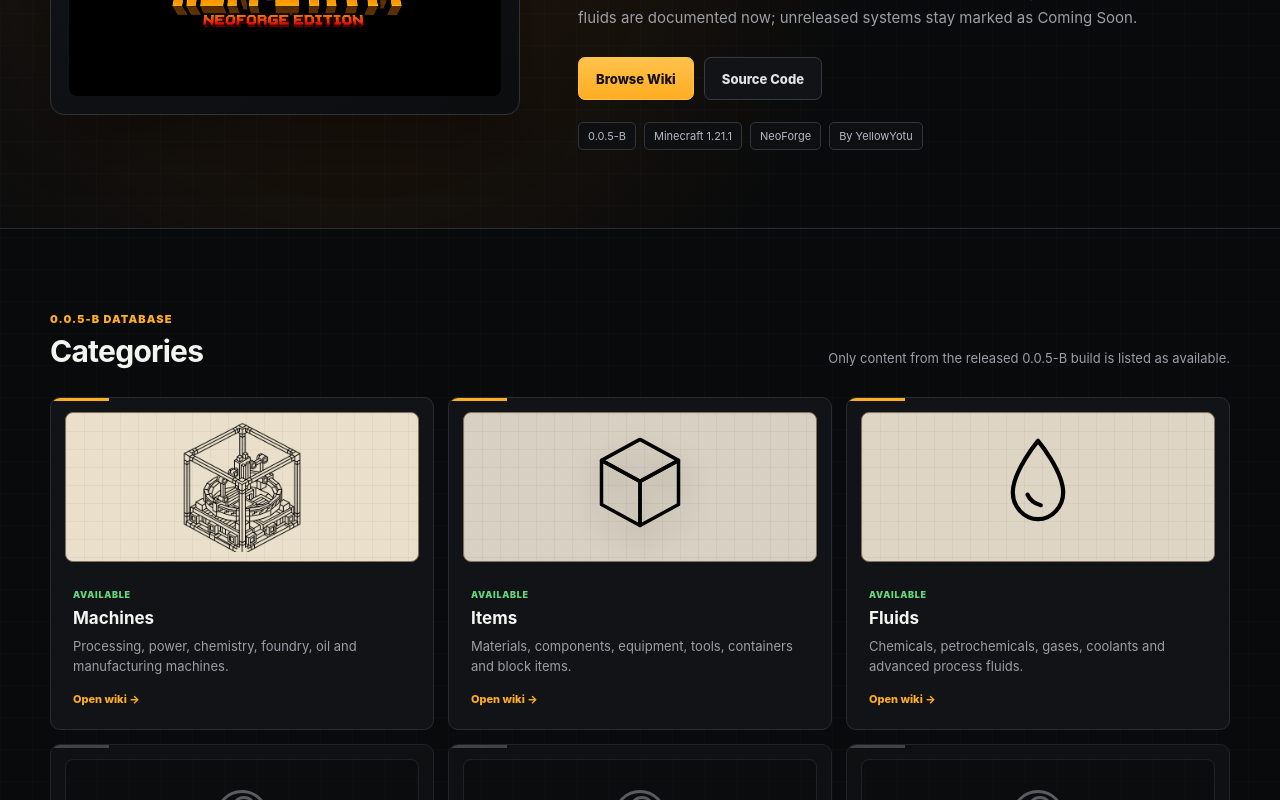
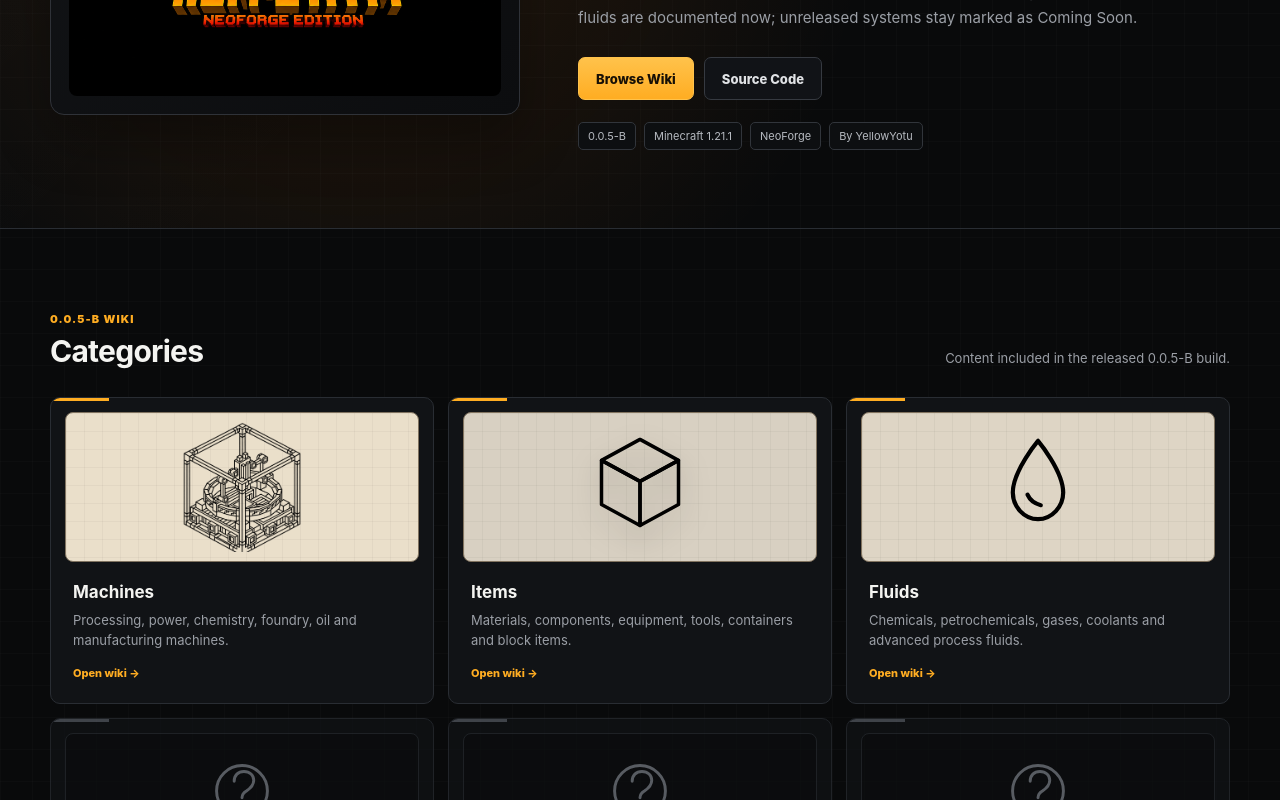
Before and after one commit to YellowYotu/hbm-unofficial-neoforge-edition-wiki, a Next.js app: page / in a window 1280 px wide. Shown: the part 403-1203 px from the top of the page. Built offline with nearby package versions, Linux system fonts and the light colour scheme.

Commit message:
Clean up wiki category wording

```diff
--- a/app/page.tsx
+++ b/app/page.tsx
@@ -16,10 +16,10 @@ const quickLinks = [
 export default function Home() { return <main>
   <header className="topbar"><a className="brand" href="#" aria-label="HBM Wiki home"><Image className="brand-logo" src="/logo-main.png" alt="HBM's NTM NeoForge Edition logo" width={160} height={120} priority /><span><strong>HBM&apos;s Nuclear Tech Mod</strong><small>Unofficial NeoForge Edition Wiki</small></span></a><nav className="nav"><a href="#wiki">Wiki</a><a href="#guides">Browse</a><a href="https://github.com/YellowYotu/hbm_neoforge-1.21.1" target="_blank" rel="noreferrer">GitHub</a><a href="https://discord.gg/A9NK8xypwU" target="_blank" rel="noreferrer">Discord</a></nav></header>
   <section className="hero"><div className="hazard-strip" /><div className="hero-inner"><div className="hero-logo-wrap"><Image className="hero-logo" src="/logo-main.png" alt="HBM's NTM NeoForge Edition logo" width={1536} height={1158} priority /></div><div className="hero-copy"><span className="eyebrow">Official Wiki</span><h1>HBM&apos;s Nuclear Tech Mod</h1><h2>Unofficial NeoForge Edition</h2><p>Wiki for the released 0.0.5-B content on Minecraft 1.21.1 NeoForge. Machines, items and fluids are documented now; unreleased systems stay marked as Coming Soon.</p><div className="hero-actions"><a className="primary-button" href="#wiki">Browse Wiki</a><a className="secondary-button" href="https://github.com/YellowYotu/hbm_neoforge-1.21.1" target="_blank" rel="noreferrer">Source Code</a></div><div className="version-row"><span>0.0.5-B</span><span>Minecraft 1.21.1</span><span>NeoForge</span><span>By YellowYotu</span></div></div></div></section>
-  <section className="section" id="wiki"><div className="section-heading"><div><span className="section-kicker">0.0.5-B database</span><h3>Categories</h3></div><p>Only content from the released 0.0.5-B build is listed as available.</p></div><div className="category-grid">
-    <Link className="category-card category-card-image category-card-link" href="/wiki/machines"><div className="category-visual"><Image className="machine-category-image" src="/machines.png" alt="HBM Machines" width={320} height={320} /></div><div className="category-content"><span className="category-state ready">Available</span><h4>Machines</h4><p>Processing, power, chemistry, foundry, oil and manufacturing machines.</p><span className="category-open">Open wiki →</span></div></Link>
-    <Link className="category-card category-card-image category-card-link items-card" href="/wiki/items"><div className="category-visual"><ItemsCube /></div><div className="category-content"><span className="category-state ready">Available</span><h4>Items</h4><p>Materials, components, equipment, tools, containers and block items.</p><span className="category-open">Open wiki →</span></div></Link>
-    <Link className="category-card category-card-image category-card-link fluids-card" href="/wiki/fluids"><div className="category-visual"><FluidOutlineIcon /></div><div className="category-content"><span className="category-state ready">Available</span><h4>Fluids</h4><p>Chemicals, petrochemicals, gases, coolants and advanced process fluids.</p><span className="category-open">Open wiki →</span></div></Link>
+  <section className="section" id="wiki"><div className="section-heading"><div><span className="section-kicker">0.0.5-B Wiki</span><h3>Categories</h3></div><p>Content included in the released 0.0.5-B build.</p></div><div className="category-grid">
+    <Link className="category-card category-card-image category-card-link" href="/wiki/machines"><div className="category-visual"><Image className="machine-category-image" src="/machines.png" alt="HBM Machines" width={320} height={320} /></div><div className="category-content"><h4>Machines</h4><p>Processing, power, chemistry, foundry, oil and manufacturing machines.</p><span className="category-open">Open wiki →</span></div></Link>
+    <Link className="category-card category-card-image category-card-link items-card" href="/wiki/items"><div className="category-visual"><ItemsCube /></div><div className="category-content"><h4>Items</h4><p>Materials, components, equipment, tools, containers and block items.</p><span className="category-open">Open wiki →</span></div></Link>
+    <Link className="category-card category-card-image category-card-link fluids-card" href="/wiki/fluids"><div className="category-visual"><FluidOutlineIcon /></div><div className="category-content"><h4>Fluids</h4><p>Chemicals, petrochemicals, gases, coolants and advanced process fluids.</p><span className="category-open">Open wiki →</span></div></Link>
     {["Weapons", "Missiles", "Nuclear Systems"].map(title => <article className="category-card category-card-soon" key={title}><div className="category-visual"><QuestionIcon /></div><div className="category-content"><span className="category-state soon">Coming Soon</span><h4>{title}</h4><p>This section is reserved for a future release and is intentionally not documented as 0.0.5-B content.</p></div></article>)}
   </div></section>
   <section className="guides-section" id="guides"><div className="section-heading"><div><span className="section-kicker">Browse</span><h3>0.0.5-B Wiki</h3></div></div><div className="guide-grid">{quickLinks.map(({ Icon, title, text, href }) => <Link className="guide-card" href={href} key={title}><div className="guide-icon"><Icon /></div><div><h4>{title}</h4><p>{text}</p></div></Link>)}</div></section>
```
